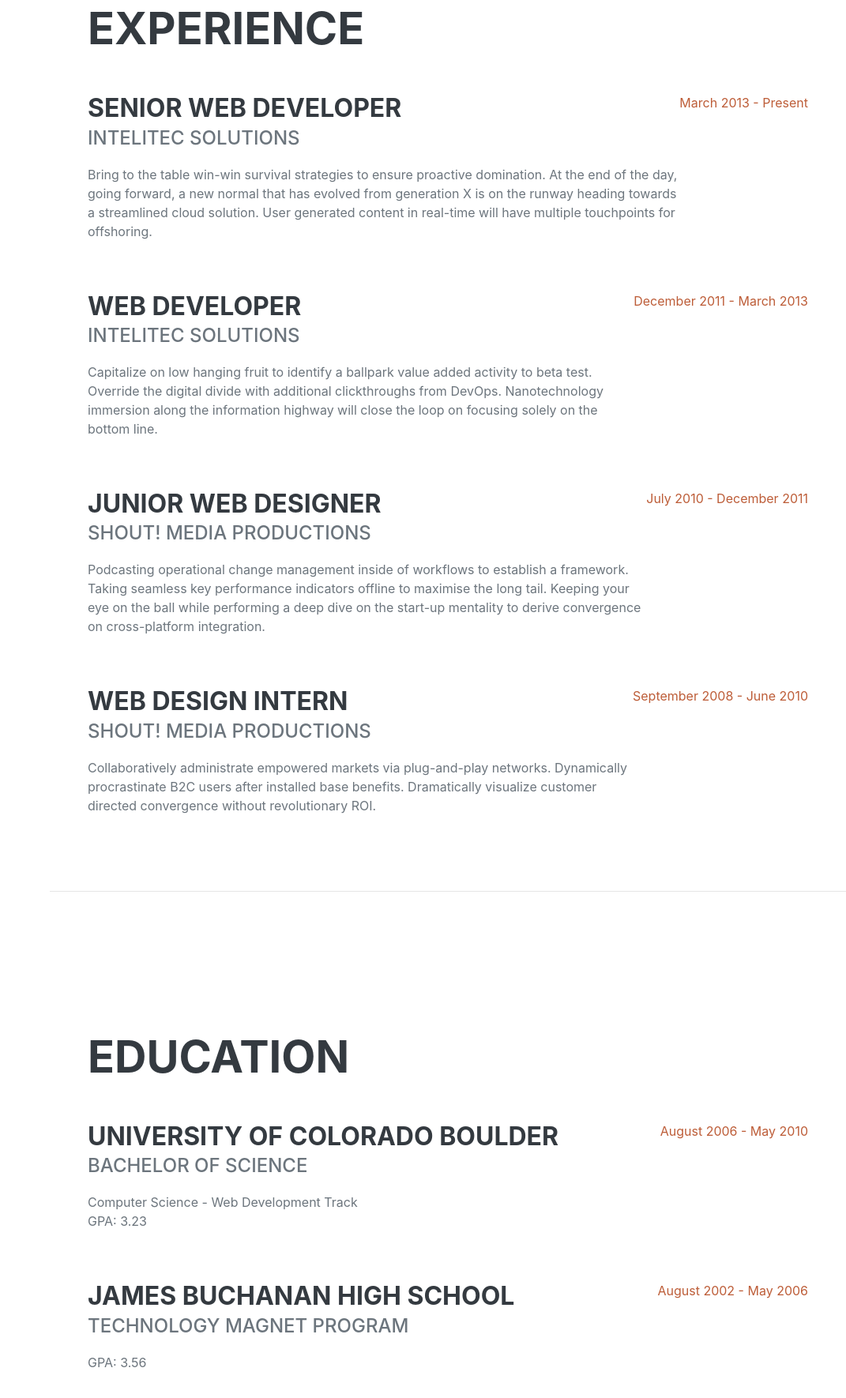
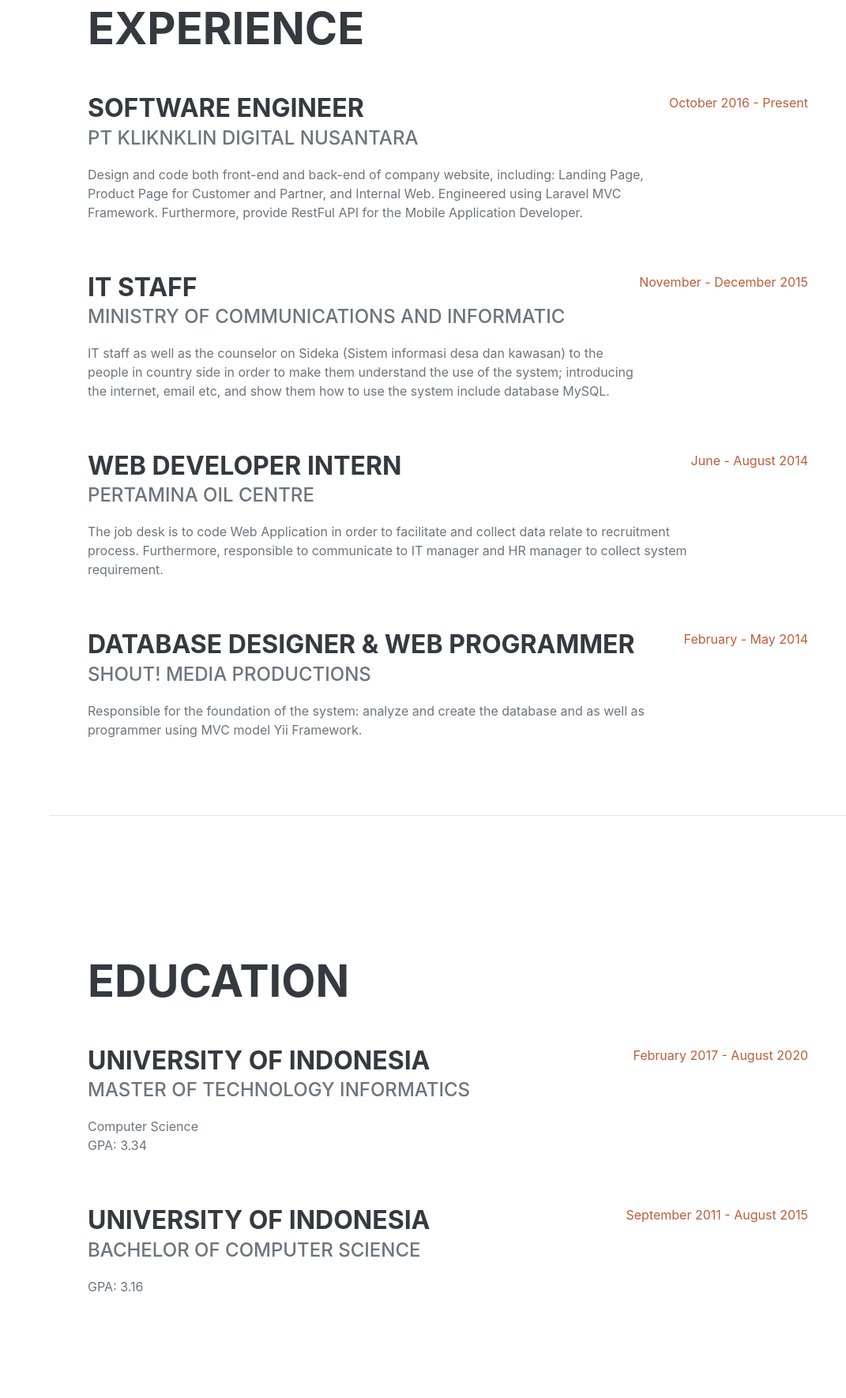
Before and after one commit to yudapramana/yudapramana.github.io, a plain HTML site: page index.html in a window 1280 px wide. Shown: the part 878-2648 px from the top of the page at 79% size, without its empty margins (209-1280 px from the left). Drawn offline with nearby package versions, Linux system fonts and the light colour scheme; a web font is replaced by a local one.

Commit message:
push final

```diff
--- a/index.html
+++ b/index.html
@@ -19,8 +19,8 @@
         <!-- Navigation-->
         <nav class="navbar navbar-expand-lg navbar-dark bg-primary fixed-top" id="sideNav">
             <a class="navbar-brand js-scroll-trigger" href="#page-top">
-                <span class="d-block d-lg-none">Clarence Taylor</span>
-                <span class="d-none d-lg-block"><img class="img-fluid img-profile rounded-circle mx-auto mb-2" src="assets/img/profile.jpg" alt="" /></span>
+                <span class="d-block d-lg-none">Yuda Pramana</span>
+                <span class="d-none d-lg-block"><img class="img-fluid img-profile rounded-circle mx-auto mb-2" src="assets/img/profile.png" alt="" /></span>
             </a>
             <button class="navbar-toggler" type="button" data-toggle="collapse" data-target="#navbarSupportedContent" aria-controls="navbarSupportedContent" aria-expanded="false" aria-label="Toggle navigation"><span class="navbar-toggler-icon"></span></button>
             <div class="collapse navbar-collapse" id="navbarSupportedContent">
@@ -30,7 +30,7 @@
                     <li class="nav-item"><a class="nav-link js-scroll-trigger" href="#education">Education</a></li>
                     <li class="nav-item"><a class="nav-link js-scroll-trigger" href="#skills">Skills</a></li>
                     <li class="nav-item"><a class="nav-link js-scroll-trigger" href="#interests">Interests</a></li>
-                    <li class="nav-item"><a class="nav-link js-scroll-trigger" href="#awards">Awards</a></li>
+                    <!-- <li class="nav-item"><a class="nav-link js-scroll-trigger" href="#awards">Awards</a></li> -->
                 </ul>
             </div>
         </nav>
@@ -40,19 +40,20 @@
             <section class="resume-section" id="about">
                 <div class="resume-section-content">
                     <h1 class="mb-0">
-                        Clarence
-                        <span class="text-primary">Taylor</span>
+                        Pramana
+                        <span class="text-primary">Yuda</span>
+                        Sayeti
                     </h1>
                     <div class="subheading mb-5">
-                        3542 Berry Street · Cheyenne Wells, CO 80810 · (317) 585-8468 ·
-                        <a href="mailto:name@email.com">name@email.com</a>
+                        Komp. Cemara 2 Blok JJ 14 Padang · West Sumatra Indonesia · 62 822 9847 6941
+                        <a href="mailto:name@email.com">pramanayuda772@gmail.com</a>
                     </div>
                     <p class="lead mb-5">I am experienced in leveraging agile frameworks to provide a robust synopsis for high level overviews. Iterative approaches to corporate strategy foster collaborative thinking to further the overall value proposition.</p>
                     <div class="social-icons">
-                        <a class="social-icon" href="#"><i class="fab fa-linkedin-in"></i></a>
-                        <a class="social-icon" href="#"><i class="fab fa-github"></i></a>
-                        <a class="social-icon" href="#"><i class="fab fa-twitter"></i></a>
-                        <a class="social-icon" href="#"><i class="fab fa-facebook-f"></i></a>
+                        <a class="social-icon" target="_blank" href="https://id.linkedin.com/in/pramana-yuda-sayeti-29450963"><i class="fab fa-linkedin-in"></i></a>
+                        <a class="social-icon" target="_blank" href="http://yudapramana.github.io/"><i class="fab fa-github"></i></a>
+                        <a class="social-icon" target="_blank" href="https://twitter.com/yudaapramana"><i class="fab fa-twitter"></i></a>
+                        <a class="social-icon" target="_blank" href="https://facebook.com/pramana.sayeti"><i class="fab fa-facebook-f"></i></a>
                     </div>
                 </div>
             </section>
@@ -63,35 +64,44 @@
                     <h2 class="mb-5">Experience</h2>
                     <div class="d-flex flex-column flex-md-row justify-content-between mb-5">
                         <div class="flex-grow-1">
-                            <h3 class="mb-0">Senior Web Developer</h3>
-                            <div class="subheading mb-3">Intelitec Solutions</div>
-                            <p>Bring to the table win-win survival strategies to ensure proactive domination. At the end of the day, going forward, a new normal that has evolved from generation X is on the runway heading towards a streamlined cloud solution. User generated content in real-time will have multiple touchpoints for offshoring.</p>
+                            <h3 class="mb-0">Software Engineer</h3>
+                            <div class="subheading mb-3">PT Kliknklin Digital Nusantara</div>
+                            <p>Design and code both front-end and back-end of
+                                company website, including: Landing Page, Product Page for Customer and Partner,
+                                and Internal Web. Engineered using Laravel MVC Framework. Furthermore, provide
+                                RestFul API for the Mobile Application Developer.</p>
                         </div>
-                        <div class="flex-shrink-0"><span class="text-primary">March 2013 - Present</span></div>
+                        <div class="flex-shrink-0"><span class="text-primary">October 2016 - Present</span></div>
                     </div>
                     <div class="d-flex flex-column flex-md-row justify-content-between mb-5">
                         <div class="flex-grow-1">
-                            <h3 class="mb-0">Web Developer</h3>
-                            <div class="subheading mb-3">Intelitec Solutions</div>
-                            <p>Capitalize on low hanging fruit to identify a ballpark value added activity to beta test. Override the digital divide with additional clickthroughs from DevOps. Nanotechnology immersion along the information highway will close the loop on focusing solely on the bottom line.</p>
+                            <h3 class="mb-0">IT Staff</h3>
+                            <div class="subheading mb-3">Ministry of Communications and Informatic</div>
+                            <p>IT staff as well as the counselor on Sideka (Sistem informasi desa dan kawasan) to
+                                the people in country side in order to make them understand the use of the system;
+                                introducing the internet, email etc, and show them how to use the system include
+                                database MySQL.</p>
                         </div>
-                        <div class="flex-shrink-0"><span class="text-primary">December 2011 - March 2013</span></div>
+                        <div class="flex-shrink-0"><span class="text-primary">November - December 2015</span></div>
                     </div>
                     <div class="d-flex flex-column flex-md-row justify-content-between mb-5">
                         <div class="flex-grow-1">
-                            <h3 class="mb-0">Junior Web Designer</h3>
-                            <div class="subheading mb-3">Shout! Media Productions</div>
-                            <p>Podcasting operational change management inside of workflows to establish a framework. Taking seamless key performance indicators offline to maximise the long tail. Keeping your eye on the ball while performing a deep dive on the start-up mentality to derive convergence on cross-platform integration.</p>
+                            <h3 class="mb-0">Web Developer Intern</h3>
+                            <div class="subheading mb-3">Pertamina Oil Centre</div>
+                            <p>The job desk is to code Web Application in order to facilitate and collect data relate to
+                                recruitment process. Furthermore, responsible to communicate to IT manager and
+                                HR manager to collect system requirement.</p>
                         </div>
-                        <div class="flex-shrink-0"><span class="text-primary">July 2010 - December 2011</span></div>
+                        <div class="flex-shrink-0"><span class="text-primary">June - August 2014</span></div>
                     </div>
                     <div class="d-flex flex-column flex-md-row justify-content-between">
                         <div class="flex-grow-1">
-                            <h3 class="mb-0">Web Design Intern</h3>
+                            <h3 class="mb-0">Database Designer & Web Programmer</h3>
                             <div class="subheading mb-3">Shout! Media Productions</div>
-                            <p>Collaboratively administrate empowered markets via plug-and-play networks. Dynamically procrastinate B2C users after installed base benefits. Dramatically visualize customer directed convergence without revolutionary ROI.</p>
+                            <p>Responsible for the foundation of the system: analyze and create the database and
+                                as well as programmer using MVC model Yii Framework.</p>
                         </div>
-                        <div class="flex-shrink-0"><span class="text-primary">September 2008 - June 2010</span></div>
+                        <div class="flex-shrink-0"><span class="text-primary">February - May 2014</span></div>
                     </div>
                 </div>
             </section>
@@ -102,20 +112,20 @@
                     <h2 class="mb-5">Education</h2>
                     <div class="d-flex flex-column flex-md-row justify-content-between mb-5">
                         <div class="flex-grow-1">
-                            <h3 class="mb-0">University of Colorado Boulder</h3>
-                            <div class="subheading mb-3">Bachelor of Science</div>
-                            <div>Computer Science - Web Development Track</div>
-                            <p>GPA: 3.23</p>
+                            <h3 class="mb-0">University of indonesia</h3>
+                            <div class="subheading mb-3">Master of Technology Informatics</div>
+                            <div>Computer Science</div>
+                            <p>GPA: 3.34</p>
                         </div>
-                        <div class="flex-shrink-0"><span class="text-primary">August 2006 - May 2010</span></div>
+                        <div class="flex-shrink-0"><span class="text-primary">February 2017 - August 2020</span></div>
                     </div>
                     <div class="d-flex flex-column flex-md-row justify-content-between">
                         <div class="flex-grow-1">
-                            <h3 class="mb-0">James Buchanan High School</h3>
-                            <div class="subheading mb-3">Technology Magnet Program</div>
-                            <p>GPA: 3.56</p>
+                            <h3 class="mb-0">University of indonesia</h3>
+                            <div class="subheading mb-3">Bachelor of Computer Science</div>
+                            <p>GPA: 3.16</p>
                         </div>
-                        <div class="flex-shrink-0"><span class="text-primary">August 2002 - May 2006</span></div>
+                        <div class="flex-shrink-0"><span class="text-primary">September 2011 - August 2015</span></div>
                     </div>
                 </div>
             </section>
@@ -129,7 +139,6 @@
                         <li class="list-inline-item"><i class="fab fa-html5"></i></li>
                         <li class="list-inline-item"><i class="fab fa-css3-alt"></i></li>
                         <li class="list-inline-item"><i class="fab fa-js-square"></i></li>
-                        <li class="list-inline-item"><i class="fab fa-angular"></i></li>
                         <li class="list-inline-item"><i class="fab fa-react"></i></li>
                         <li class="list-inline-item"><i class="fab fa-node-js"></i></li>
                         <li class="list-inline-item"><i class="fab fa-sass"></i></li>
@@ -165,13 +174,15 @@
             <section class="resume-section" id="interests">
                 <div class="resume-section-content">
                     <h2 class="mb-5">Interests</h2>
-                    <p>Apart from being a web developer, I enjoy most of my time being outdoors. In the winter, I am an avid skier and novice ice climber. During the warmer months here in Colorado, I enjoy mountain biking, free climbing, and kayaking.</p>
-                    <p class="mb-0">When forced indoors, I follow a number of sci-fi and fantasy genre movies and television shows, I am an aspiring chef, and I spend a large amount of my free time exploring the latest technology advancements in the front-end web development world.</p>
+                    <p>Apart from being a web developer, I am doing another activity to balance my life and enjoying my time.
+                        I am an energetic person, so usually I play badminton, swim, and run everyweek.
+                        Sometime I play games on my notebook and mobile phone and read some books.</p>
+                    <p class="mb-0">I spend a large amount of my free time exploring the latest technology advancements in the front-end web development world.</p>
                 </div>
             </section>
             <hr class="m-0" />
             <!-- Awards-->
-            <section class="resume-section" id="awards">
+            <!-- <section class="resume-section" id="awards">
                 <div class="resume-section-content">
                     <h2 class="mb-5">Awards & Certifications</h2>
                     <ul class="fa-ul mb-0">
@@ -215,7 +226,7 @@
                         </li>
                     </ul>
                 </div>
-            </section>
+            </section> -->
         </div>
         <!-- Bootstrap core JS-->
         <script src="https://cdnjs.cloudflare.com/ajax/libs/jquery/3.5.1/jquery.min.js"></script>
```
Also changed, not shown: assets/img/profileTemp.jpg (renamed from assets/img/profile.jpg), css/styles.css, 1 other file.
